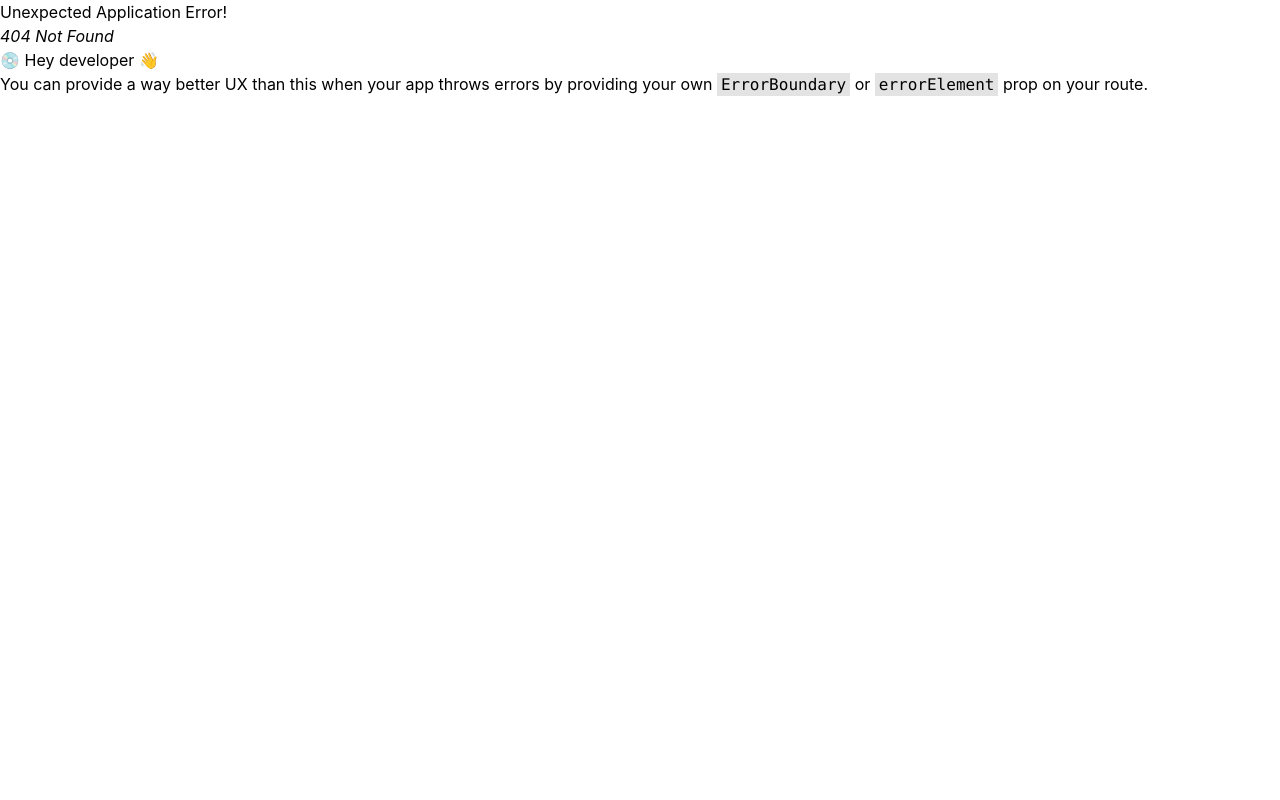
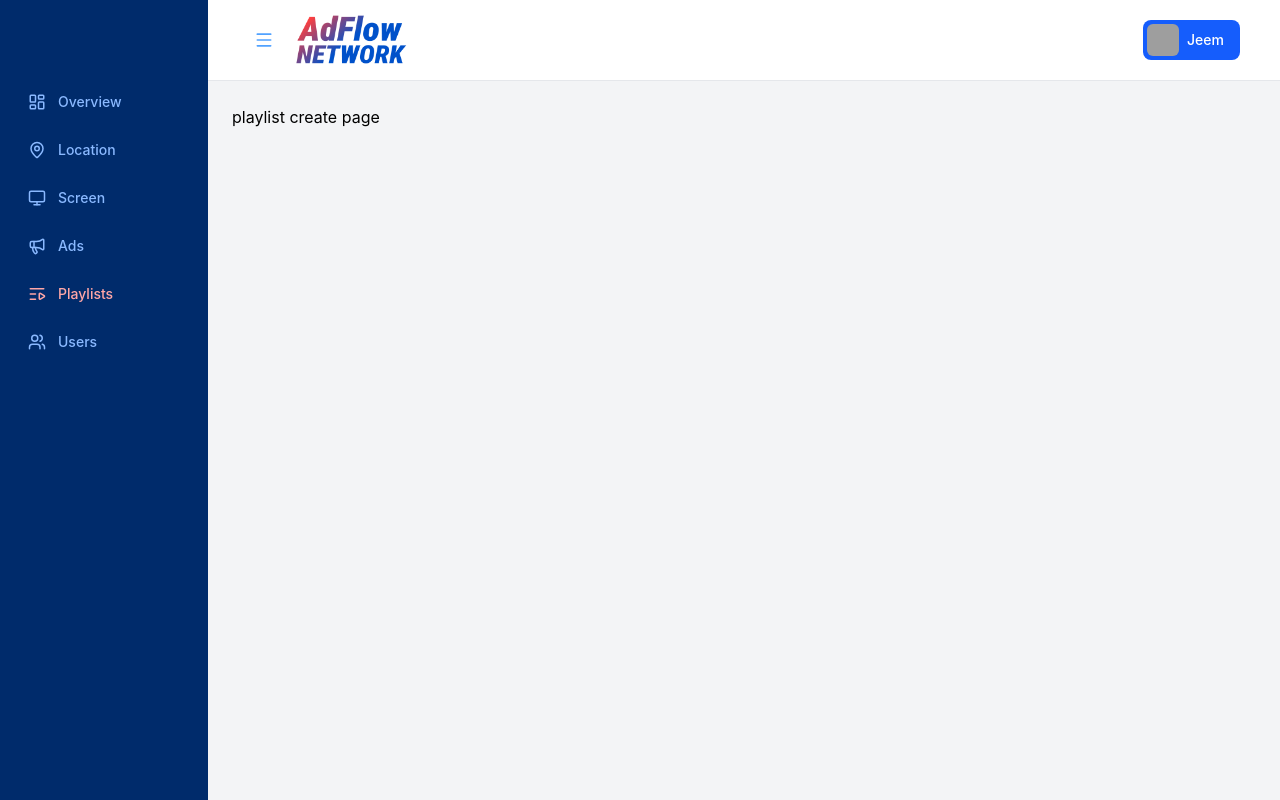
Before and after one commit to bushrajeem/AdFlow-Network-DOOH-Advertising-System, a React (Vite) app: page /admin/playlists/create in a window 1280 px wide. Before the commit this address had no page. Built offline with nearby package versions, Linux system fonts and the light colour scheme; grey boxes are pictures that could not be loaded.

Commit message:
feat: Added createPlaylistpage path in main and playlists page for easy routing

```diff
--- a/src/main.jsx
+++ b/src/main.jsx
@@ -36,6 +36,7 @@ import UsersPage from "./pages/admin/UsersPage.jsx";
 import Home from "./pages/home/Home.jsx";
 import CreateAdPage from "./pages/admin/CreateAdPage.jsx";
 import CreateScreenPage from "./pages/admin/CreateScreenPage.jsx";
+import CreatePlaylistPage from "./pages/admin/CreatePlaylistPage.jsx";
 
 const router = createBrowserRouter([
   { path: "/", element: <Home /> },
@@ -57,6 +58,7 @@ const router = createBrowserRouter([
       { path: "ads", element: <AdsPage /> },
       { path: "ads/create", element: <CreateAdPage /> },
       { path: "screen/create", element: <CreateScreenPage /> },
+      { path: "playlists/create", element: <CreatePlaylistPage /> },
       { path: "playlists", element: <PlaylistsPage /> },
       { path: "users", element: <UsersPage /> },
     ],
--- /dev/null
+++ b/src/pages/admin/CreatePlaylistPage.jsx
@@ -0,0 +1,11 @@
+import React from 'react'
+
+function CreatePlaylistPage() {
+  return (
+    <div>
+      playlist create page
+    </div>
+  )
+}
+
+export default CreatePlaylistPage
--- a/src/pages/admin/PlaylistsPage.jsx
+++ b/src/pages/admin/PlaylistsPage.jsx
@@ -33,8 +33,7 @@ function PlaylistsPage() {
     s.name.toLowerCase().includes(search.toLowerCase()),
   );
 
-  // TODO: open modal or navigate to add Playlists form
-  const handleAdd = () => console.log("Add Playlist — POST /api/admin/playlists");
+  const handleAdd = () => navigate("/admin/playlists/create");
 
   // TODO: connect to DELETE /api/admin/playlists/:id
   const handleDelete = (id) => console.log("Delete Playlist:", id);
```
